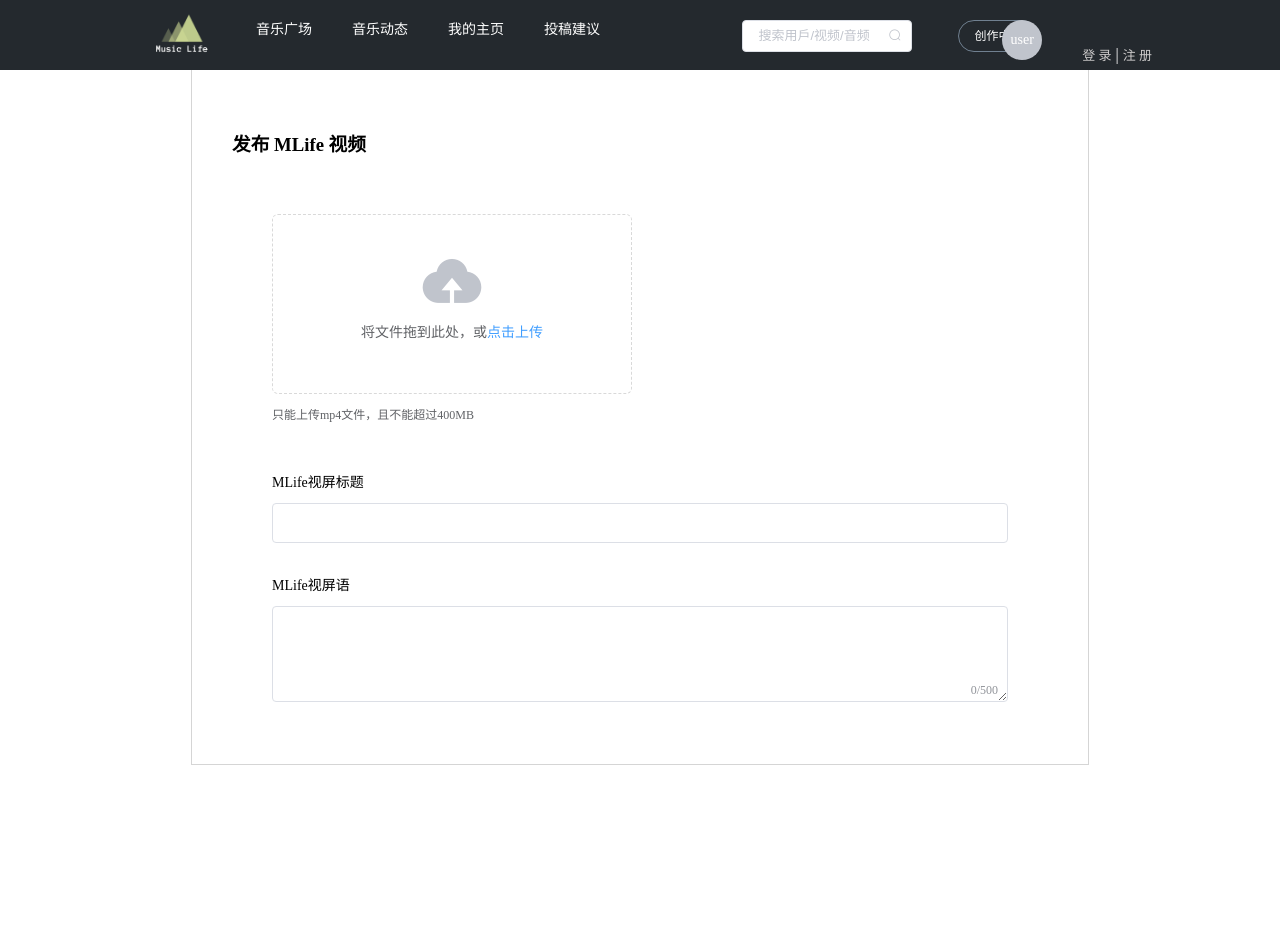
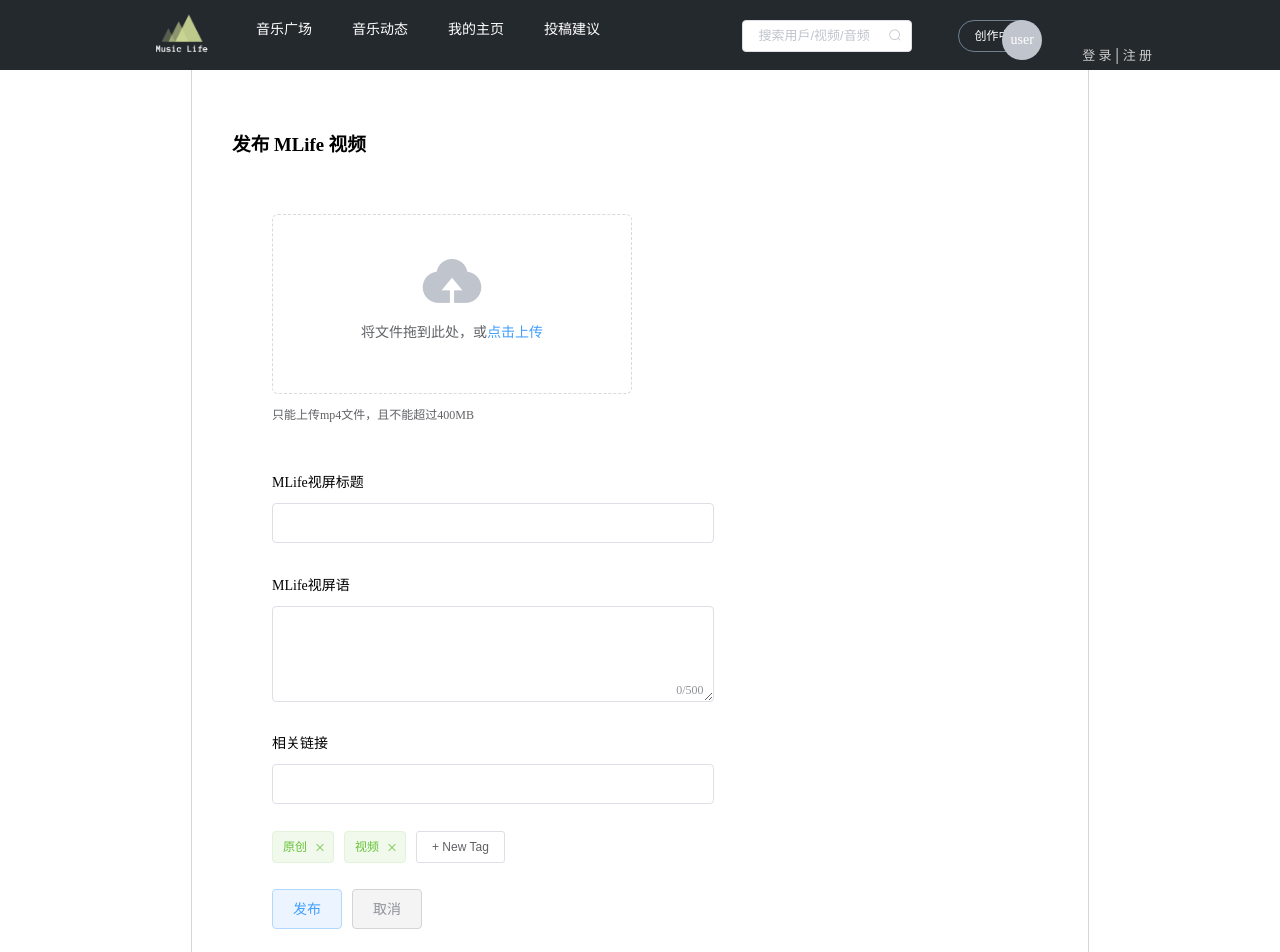
Before and after one commit to ChirisWu/mmt-vue, a Vue app: page /#/create_video in a window 1280 px wide. Shown: the top 952 px of the page. Before the commit the page ends 800 px from the top, so only its background shows below. Built offline with nearby package versions, Linux system fonts and the light colour scheme.

Commit message:
发布视屏

```diff
--- a/src/api/oss.js
+++ b/src/api/oss.js
@@ -3,7 +3,7 @@ import http from "@/util/http";
 
 
 export const signature_api = '/oss/signature'
-export const ossUploadUrl = 'http://mmt-resource.oss-cn-hangzhou.aliyuncs.com'
+export const ossUploadUrl = 'https://mmt-resource.oss-cn-hangzhou.aliyuncs.com'
 
 /**
  * 服务器签名
--- a/src/components/upload/DragUpload.vue
+++ b/src/components/upload/DragUpload.vue
@@ -5,6 +5,9 @@
                 :before-upload="beforeUpload"
                 accept="video/mp4"
                 :action="uploadUrl"
+                :on-success="handleSuccess"
+                :on-error="handleError"
+                :data="ossUploadParam"
                 multiple>
             <i class="el-icon-upload"></i>
             <div class="el-upload__text">将文件拖到此处，或<em>点击上传</em></div>
@@ -14,17 +17,13 @@
                 </div>
             </template>
         </el-upload>
-        <el-alert class="mmt_upload_error_tips" v-if="uploadErrorTip"
-                title="目前只支持mp4文件哦！"
-                type="error"
-                center
-                show-icon>
-        </el-alert>
+
     </div>
 </template>
 
 <script>
     import OssService from '@/api/oss'
+    import ossService from "@/api/oss";
     export default {
         name: "DragUpload",
         data () {
@@ -38,26 +37,78 @@
                     host: '',
                 },
                 uploadUrl: OssService.OssUploadUrl,
-                uploadErrorTip: false
+
             }
         },
+      computed: {
+        // uploadError: {
+        //   get() {
+        //     return this.errorTip
+        //   },
+        //   set(errorTip) {
+        //     this.errorTip.show = errorTip.show
+        //     this.errorTip.text = errorTip.text
+        //   }
+        // }
+      },
         methods: {
             beforeUpload(file) {
                 if (!this.filterFileType(file)){
                     console.log('only support mp4')
-                    this.uploadErrorTip = true
+                    this.notifyUploadError("暂时只支持mp4文件！")
                     return false
                 }
+              let _self = this;
+              let videoTitle = file.name.substring(0, file.name.indexOf("."))
+              this.$emit('videoTitle', videoTitle)
+              return new Promise((resolve, reject) => {
+                ossService.signature().then(response => {
+                  let data = response.data.data
+                  _self.ossUploadParam.policy = data.policy;
+                  _self.ossUploadParam.signature = data.signature;
+                  _self.ossUploadParam.ossaccessKeyId = data.accessid;
+                  _self.ossUploadParam.key = data.dir + '/${filename}';
+                  _self.ossUploadParam.dir = data.dir;
+                  _self.ossUploadParam.host = data.host;
+                  resolve(true)
+                }).catch(err => {
+                  this.notifyUploadError("网络异常，上传到服务器失败！")
+                  reject(false)
+                })
+              })
             },
             filterFileType(file){
                 let reg = /.*?.mp4$/
                 return reg.test(file.name)
-            }
+            },
+          handleSuccess(response, file){
+              this.$notify.success({
+                title: '上传成功',
+                message: file.name + "已经上传到服务器",
+                position: 'top-left'
+              })
+            let videoUrl = this.uploadUrl + '/' + this.ossUploadParam.dir + '/' + file.name
+            this.$emit('videoUrl',videoUrl )
+            console.log(file.name)
+          },
+          handleError(err, file) {
+            console.log('上传失败')
+            this.notifyUploadError("网络异常，上传到服务器失败!")
+
+          },
+          notifyUploadError(msg){
+              this.$notify.error({
+                title: '文件上传异常',
+                message: msg,
+                position: 'top-left',
+                offset: 250
+              })
+          }
 
         },
 
         mounted() {
-            console.log(this.uploadUrl)
+
         }
     }
 </script>
--- a/src/components/userPage/Creation.vue
+++ b/src/components/userPage/Creation.vue
@@ -19,7 +19,7 @@
             <el-col :span="6">
                 <el-card shadow="hover" class="mmt_user_creation_item" @click="handleCreateRoute(2)">
                     <p><i class="el-icon-s-help"/></p>
-                    <h3>动态</h3>
+                    <h3>轻语</h3>
                 </el-card>
             </el-col>
         </el-row>
--- a/src/components/userPage/VideoCreation.vue
+++ b/src/components/userPage/VideoCreation.vue
@@ -6,10 +6,10 @@
             </h3>
         </div>
        <div class="mmt_video_upload_wrapper">
-           <DragUpload/>
+           <DragUpload @videoUrl="handleVideoUrl($event)" @videoTitle="handleVideoTitle($event)"/>
        </div>
         <div class="mmt_video_text_wrapper">
-            <el-form label-height="100" :model="videoContent" ref="videoContent">
+            <el-form label-height="100" :model="videoContent" ref="videoContent" class="mmt_video_form">
                 <el-form-item>
                     <label>MLife视屏标题</label>
                     <el-input id="mmt_video_title" v-model="videoContent.title"></el-input>
@@ -23,6 +23,36 @@
                               show-word-limit
                     style="initial-letter: inherit"></el-input>
                 </el-form-item>
+                <el-form-item>
+                    <label>相关链接</label>
+                    <el-input v-model="videoContent.relativeUrl"></el-input>
+                </el-form-item>
+              <el-form-item class="mmt_video_tags">
+                <el-tag
+                    :key="tag"
+                    type="success"
+                    v-for="tag in videoContent.tags"
+                    closable
+                    :disable-transitions="false"
+                    @close="handleClose(tag)">
+                  {{tag}}
+                </el-tag>
+                <el-input
+                    class="input-new-tag"
+                    v-if="inputVisible"
+                    v-model="inputValue"
+                    ref="saveTagInput"
+                    size="small"
+                    @keyup.enter.native="handleInputConfirm"
+                    @blur="handleInputConfirm"
+                >
+                </el-input>
+                <el-button v-else class="button-new-tag" size="small" @click="showInput">+ New Tag</el-button>
+              </el-form-item>
+              <el-form-item>
+                  <el-button type="primary" plain>发布</el-button>
+                  <el-button type="info" plain>取消</el-button>
+              </el-form-item>
             </el-form>
         </div>
     </div>
@@ -35,14 +65,46 @@
           return {
               videoContent: {
                   title: '',
-                  text: ''
-              }
+                  text: '',
+                  relativeUrl: '',
+                  tags: ['原创','视频'],
+              },
+            inputVisible: false,
+            inputValue: ''
           }
         },
         name: "VideoCreation",
         components: {
             DragUpload
+        },
+      methods: {
+        handleVideoUrl(url) {
+          this.videoContent.text = url
+        },
+        handleVideoTitle(title){
+          this.videoContent.title = title
+        },
+        handleClose(tag) {
+          this.videoContent.tags.splice(this.videoContent.tags.indexOf(tag), 1);
+        },
+
+        showInput() {
+          this.inputVisible = true;
+          this.$nextTick(_ => {
+            this.$refs.saveTagInput.$refs.input.focus();
+          });
+        },
+
+        handleInputConfirm() {
+          let inputValue = this.inputValue;
+          if (inputValue) {
+            this.videoContent.tags.push(inputValue);
+          }
+          this.inputVisible = false;
+          this.inputValue = '';
         }
+
+      }
     }
 </script>
 
@@ -52,5 +114,28 @@
         .mmt_video_text_wrapper{
             padding: 0 40px;
         }
+      .mmt_video_form{
+        width: 60%;
+      }
+    }
+
+    .mmt_video_tags {
+      .el-tag + .el-tag {
+        margin-left: 10px;
+      }
+
+      .button-new-tag {
+        margin-left: 10px;
+        height: 32px;
+        line-height: 30px;
+        padding-top: 0;
+        padding-bottom: 0;
+      }
+
+      .input-new-tag {
+        width: 90px;
+        margin-left: 10px;
+        vertical-align: bottom;
+      }
     }
 </style>
--- a/src/main.js
+++ b/src/main.js
@@ -4,4 +4,6 @@ import 'element-plus/lib/theme-chalk/index.css'
 import App from './App.vue'
 import router from './router'
 import store from './store'
-createApp(App).use(store).use(router).use(ElementPlus).mount('#app')
+import Notification from "element-plus"
+
+createApp(App).use(store).use(router).use(ElementPlus).use(Notification).mount('#app')
--- a/src/views/UserPageHome.vue
+++ b/src/views/UserPageHome.vue
@@ -178,7 +178,7 @@ export default {
     padding-top: 60px;
     .m_user_piece_list{
       .m_user_piece_card{
-        height: 280px;
+        height: 340px;
         position: relative !important;
         box-shadow: 0 2px 12px 0 rgba(0, 0, 0, 0.1);
         img{
```
